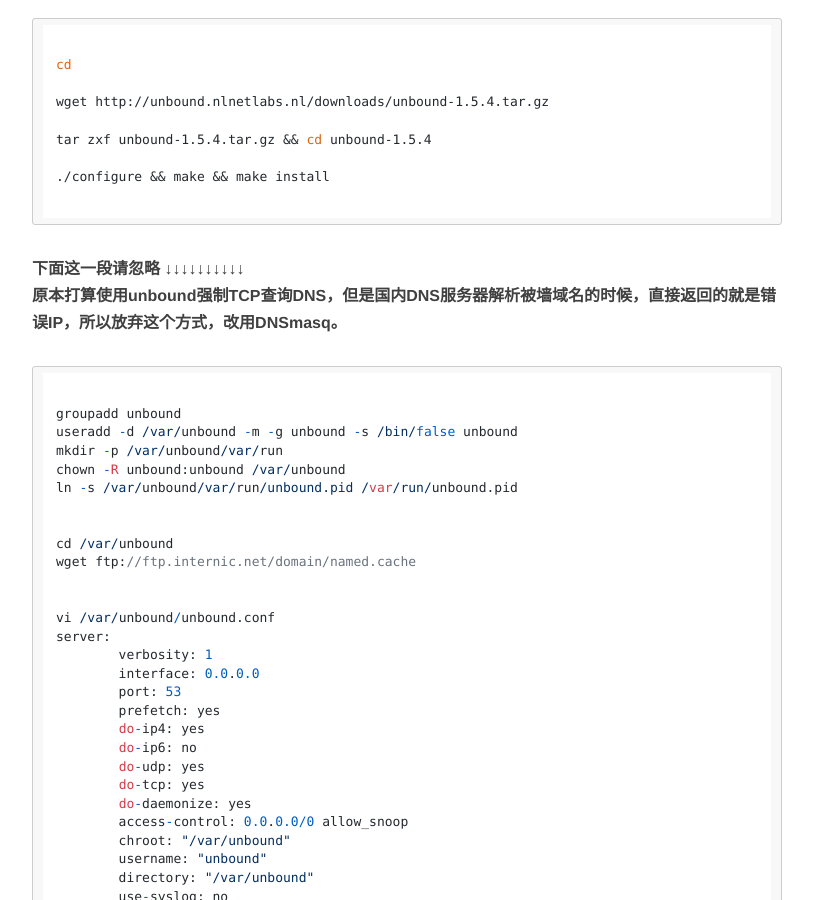
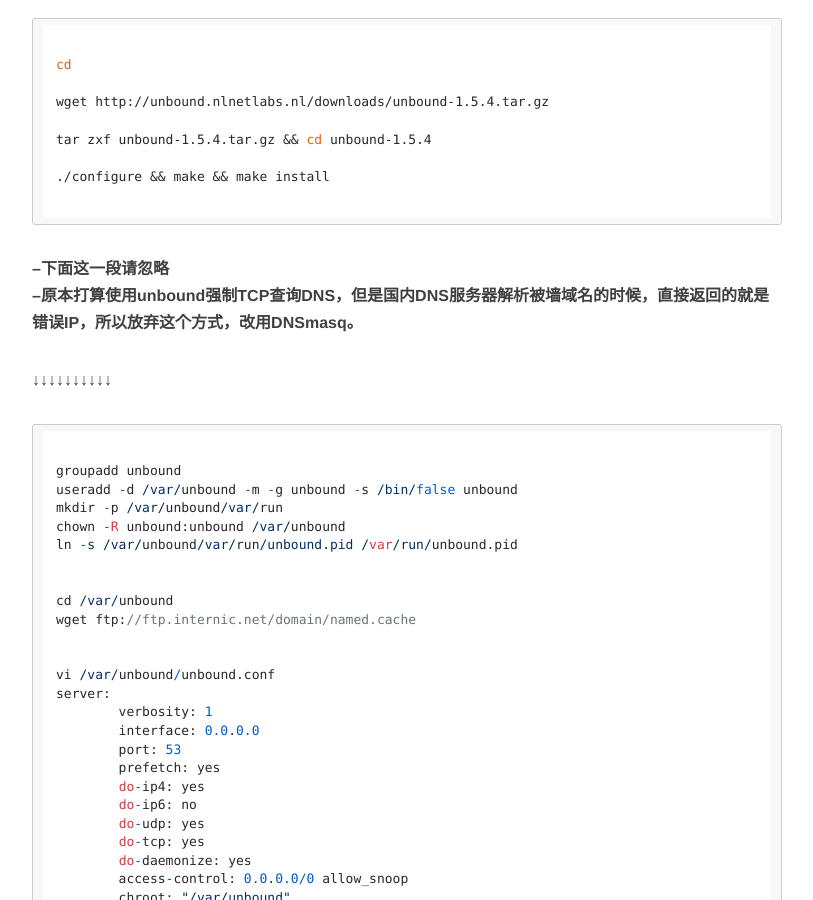
Before and after one commit to EwanZhang/EwanZhang, a Jekyll site: the page built from _posts/2015-07-04-centos6配置anyconnect.md, in a window 1280 px wide and 900 px high, scrolled down 1412 px. Shown: the whole window, without its empty margins (233-1046 px from the left). Built offline with Jekyll 4.4.1, drawn with Linux system fonts in a browser that asks for light colours; nearby versions of some CDN libraries; comment, search, counter and statistics services are not loaded.

````diff
--- a/_posts/2015-07-04-centos6配置anyconnect.md
+++ b/_posts/2015-07-04-centos6配置anyconnect.md
@@ -72,8 +72,10 @@ tar zxf unbound-1.5.4.tar.gz && cd unbound-1.5.4
 ```
 
 
-**下面这一段请忽略 ↓↓↓↓↓↓↓↓↓↓**
-**原本打算使用unbound强制TCP查询DNS，但是国内DNS服务器解析被墙域名的时候，直接返回的就是错误IP，所以放弃这个方式，改用DNSmasq。**
+**--下面这一段请忽略**
+**--原本打算使用unbound强制TCP查询DNS，但是国内DNS服务器解析被墙域名的时候，直接返回的就是错误IP，所以放弃这个方式，改用DNSmasq。**
+
+**↓↓↓↓↓↓↓↓↓↓**
 
 ```
 
@@ -122,6 +124,7 @@ NETMASK=255.255.255.0
 ```
 
 **↑↑↑↑↑↑↑↑↑↑**
+
 
 **3、编译gnutls**
 
````
